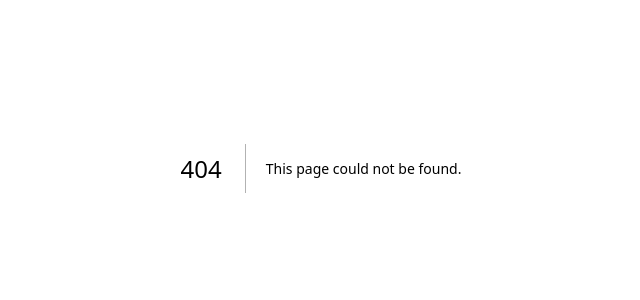
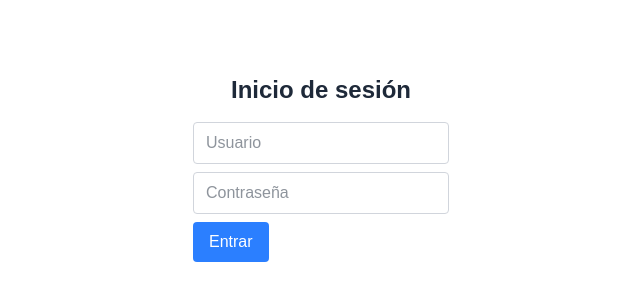
Before and after one commit to dhps-lab/Onboarding, a Next.js app in the folder frontend/: page /login in a window 1280 px wide. Before the commit this address had no page. Shown: the part 232-532 px from the top of the page, without its empty margins (319-959 px from the left). Built offline with nearby package versions, Linux system fonts and the light colour scheme.

Commit message:
feat(login): Adding login

```diff
--- /dev/null
+++ b/frontend/app/login/page.tsx
@@ -0,0 +1,43 @@
+"use client";
+import { useState } from "react";
+import axios from "axios";
+
+export default function LoginPage() {
+  const [user, setUser] = useState("");
+  const [password, setPassword] = useState("");
+  const [error, setError] = useState("");
+
+  const handleLogin = async () => {
+    try {
+      const { data } = await axios.post("http://localhost:3000/auth/login", {
+        user,
+        password,
+      });
+      localStorage.setItem("token", data.token);
+      window.location.href = "/products";
+    } catch {
+      setError("Credenciales incorrectas");
+    }
+  };
+
+  return (
+    <div className="flex flex-col items-center justify-center h-screen bg-white p-6">
+      <h1 className="text-2xl font-bold mb-4">Inicio de sesión</h1>
+      <div className="w-64 space-y-2">
+        <input
+          placeholder="Usuario"
+          value={user}
+          onChange={(e) => setUser(e.target.value)}
+        />
+        <input
+          placeholder="Contraseña"
+          type="password"
+          value={password}
+          onChange={(e) => setPassword(e.target.value)}
+        />
+        <button onClick={handleLogin}>Entrar</button>
+        {error && <p className="text-red-500 text-sm">{error}</p>}
+      </div>
+    </div>
+  );
+}
--- /dev/null
+++ b/frontend/pnpm-workspace.yaml
@@ -0,0 +1,3 @@
+onlyBuiltDependencies:
+  - sharp
+  - unrs-resolver
```
Also changed, not shown: frontend/package.json (+8 -7 lines), 1 other file (tests, documents, lock files or other folders).
